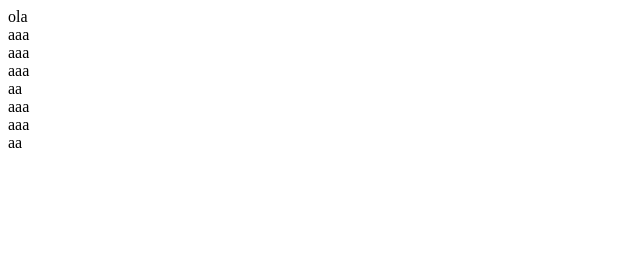
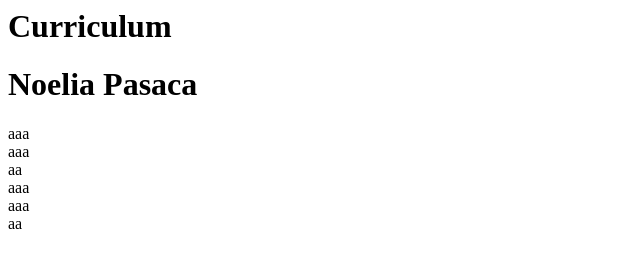
Before and after one commit to noeliapasaca/CurriculumVitae, a plain HTML site: page index.html in a window 1280 px wide. Shown: the whole page, without its empty margins (0-640 px from the left). Drawn offline with Linux system fonts and the light colour scheme.

Commit message:
Update index.html

```diff
--- a/index.html
+++ b/index.html
@@ -6,16 +6,18 @@
         <meta name="keyword">
         <meta name="description">
         <meta name="author">
+        <meta name="viewport" content="width-device-width">
     </head>
     <body>
         <header>
-            ola
+            <h1>Curriculum</h1>
+            <h1>Noelia Pasaca</h1>
         </header>
         <section>
-            aaa
+
         </section>
         <section>
-                aaa
+            aaa
         </section>
         <section>
             aaa
```
